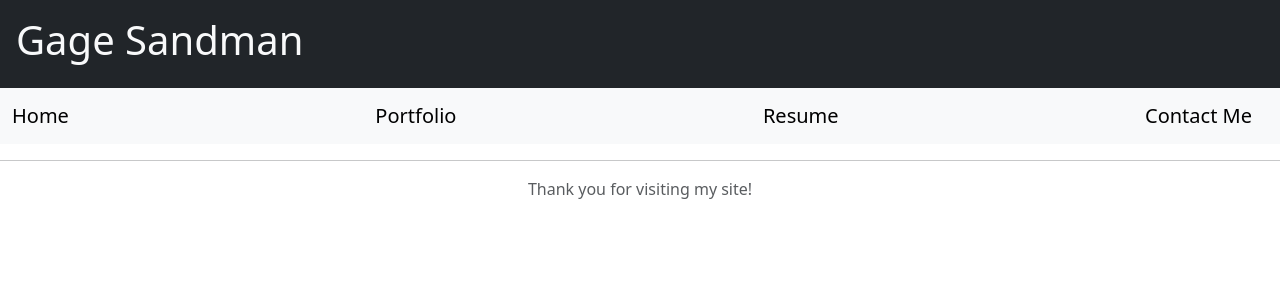
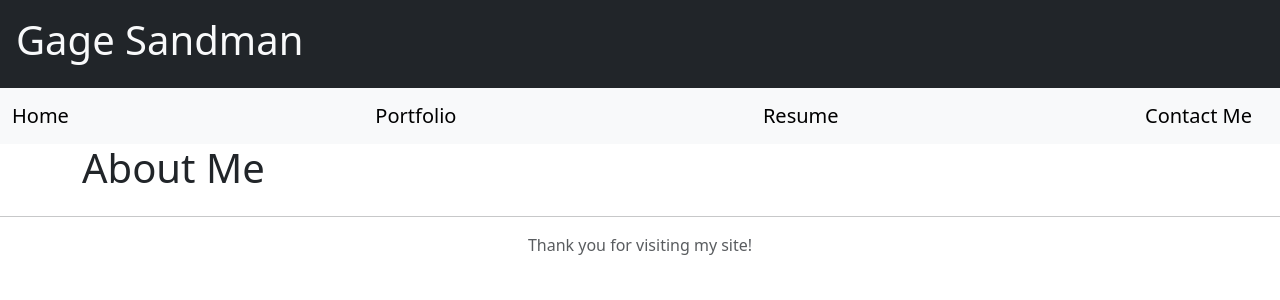
Before and after one commit to Gsandman8/ReactPortfolio, a React (Vite) app: page / in a window 1280 px wide. Shown: the top 300 px of the page. Built offline with nearby package versions, Linux system fonts and the light colour scheme.

Commit message:
Fixed home function so it actually returns stuff lol

```diff
--- a/package.json
+++ b/package.json
@@ -11,6 +11,9 @@
     "preview": "vite preview"
   },
   "dependencies": {
+    "@emotion/react": "^11.11.3",
+    "@emotion/styled": "^11.11.0",
+    "@mui/material": "^5.15.6",
     "bootstrap": "^5.3.2",
     "react": "^18.2.0",
     "react-dom": "^18.2.0",
--- a/src/components/NavBar.jsx
+++ b/src/components/NavBar.jsx
@@ -5,7 +5,7 @@ function NavBar () {
 
     return (
     <nav className="navbar navbar-expand-lg navbar-light bg-light">
-      <div className="container-fluid">
+      <div className="container-fluid flex">
         <Link to="/" className="navbar-brand">Home</Link>
         <Link to="/Portfolio" className="navbar-brand">Portfolio</Link>
         <Link to="/Resume" className="navbar-brand">Resume</Link>
--- a/src/main.jsx
+++ b/src/main.jsx
@@ -19,8 +19,8 @@ const router = createBrowserRouter([
     errorElement: <Error />,
     children: [
       {
+        element: <Home />,
         index: true,
-        element: <Home />,
       },
       {
         path: '/Portfolio',
--- a/src/pages/Home.jsx
+++ b/src/pages/Home.jsx
@@ -1,11 +1,13 @@
 function Home() {
-    <div className="container">
-        <div className="row">
-            <div className="col">
-                <h1>About Me</h1>
+    return(
+        <div className="container">
+            <div className="row">
+                <div className="col">
+                    <h1>About Me</h1>
+                </div>
             </div>
         </div>
-    </div>
+    );
 
 }
 
```
Also changed, not shown: 1 other file (tests, documents, lock files or other folders).
